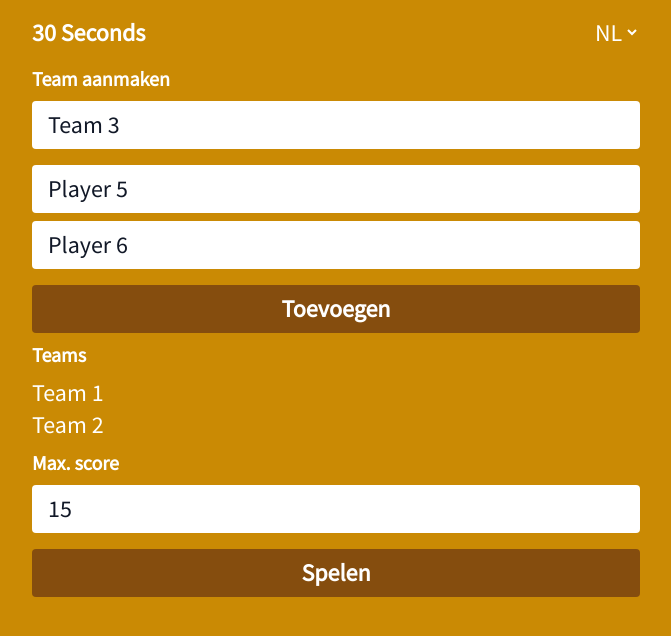
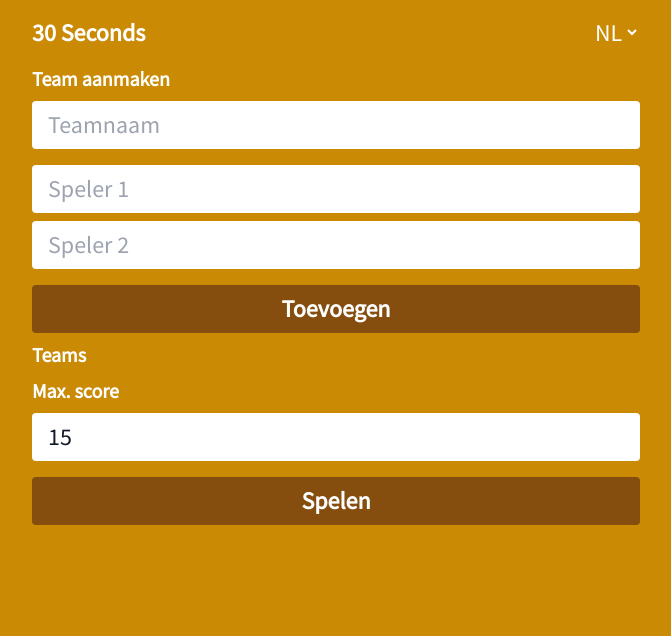
Before and after one commit to martijnd/30seconds, a Vue app: page / in a window 1280 px wide. Shown: the top 636 px of the page, without its empty margins (304-975 px from the left). Built offline with nearby package versions, Linux system fonts and the light colour scheme.

Commit message:
Remove seeds

```diff
--- a/src/App.vue
+++ b/src/App.vue
@@ -19,9 +19,18 @@
 const maxScore = ref(15);
 
 // Single team data
-const name = ref('Team 3');
-const input1 = ref('Player 5');
-const input2 = ref('Player 6');
+const name = ref(
+// 'Team 3'
+''
+);
+const input1 = ref(
+// 'Player 5'
+''
+);
+const input2 = ref(
+// 'Player 6'
+''
+);
 
 const turn = ref<Turn>({ teamIndex: 0, playerIndex: 0 });
 const currentPlayer = computed(() => teams.value[turn.value.teamIndex][`player${turn.value.playerIndex}`])
@@ -40,10 +49,10 @@
 const gameState = ref(GameState.Setup);
 
 // State
-const teams = ref<Team[]>([
+const teams = ref<Team[]>(/*[
   { name: 'Team 1', player0: 'Player 1', player1: 'Player 2', score: 0 },
   { name: 'Team 2', player0: 'Player 3', player1: 'Player 4', score: 0 }
-]);
+]*/ []);
 const winningTeam = computed(() => teams.value.find(team => team.score >= maxScore.value));
 const sortedTeams = computed(() => teams.value.sort((teamA, teamB) => teamB.score - teamA.score));
 const teamInputRef = ref<HTMLInputElement | null>(null);
```
